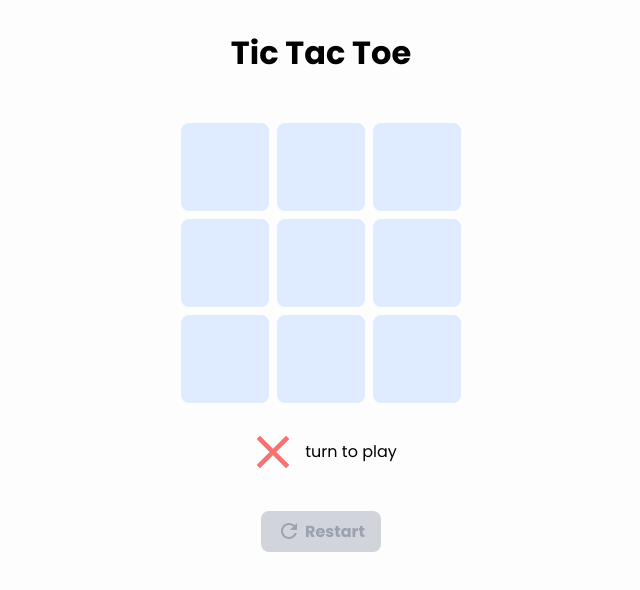
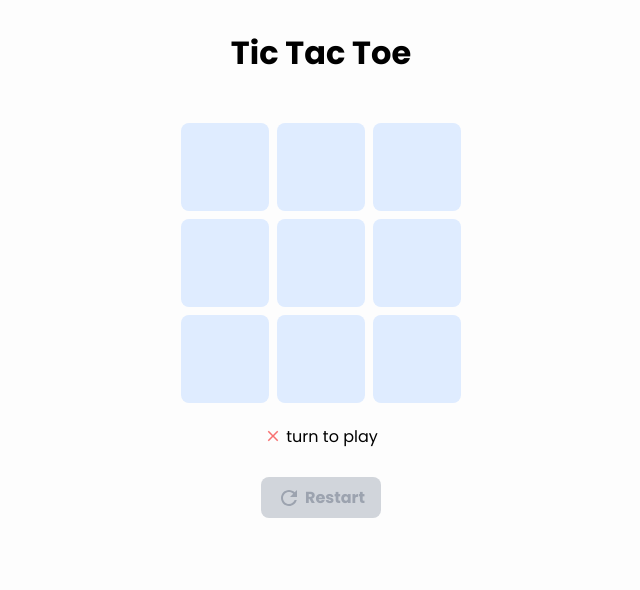
Before and after one commit to abdul15irsyad/tic-tac-toe, a Next.js app: page / in a window 1280 px wide. Shown: the top 590 px of the page, without its empty margins (319-959 px from the left). Built offline with nearby package versions, Linux system fonts and the light colour scheme; no server answers.

Commit message:
fix: fix font size marks

```diff
--- a/src/components/marks/marks.module.css
+++ b/src/components/marks/marks.module.css
@@ -1,5 +1,5 @@
 .mark {
-  font-size: 3.5rem !important;
+  font-size: 3.5rem;
 }
 
 .mark.times {
--- a/src/components/tile/tile.component.tsx
+++ b/src/components/tile/tile.component.tsx
@@ -59,9 +59,9 @@ export const Tile = ({ tile }: { tile: ITile }) => {
       }
     >
       {tile.mark === 'x' ? (
-        <TimesMark />
+        <TimesMark style={{ fontSize: '3.5rem' }} />
       ) : tile.mark === 'o' ? (
-        <CircleMark />
+        <CircleMark style={{ fontSize: '3.5rem' }} />
       ) : null}
     </div>
   );
```
